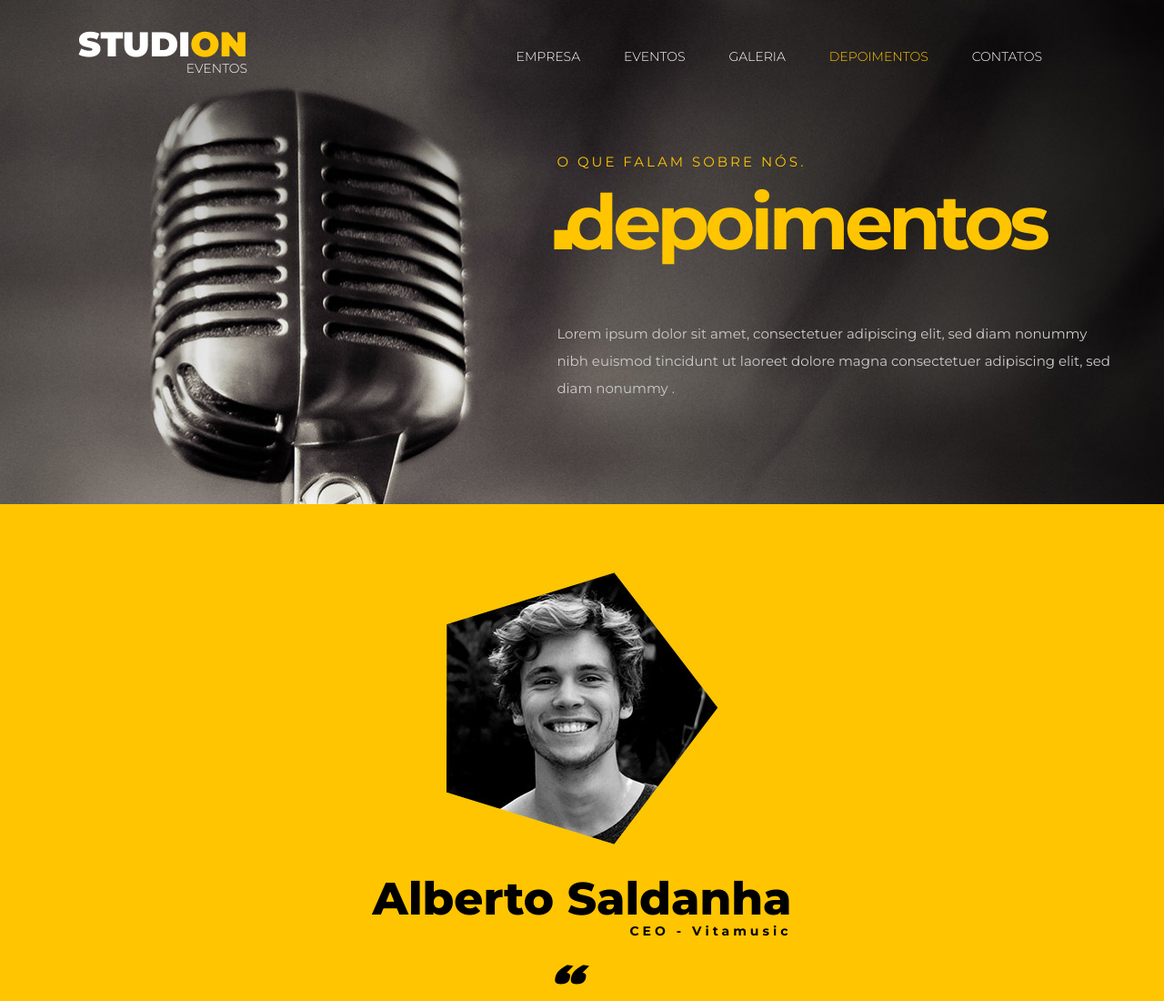
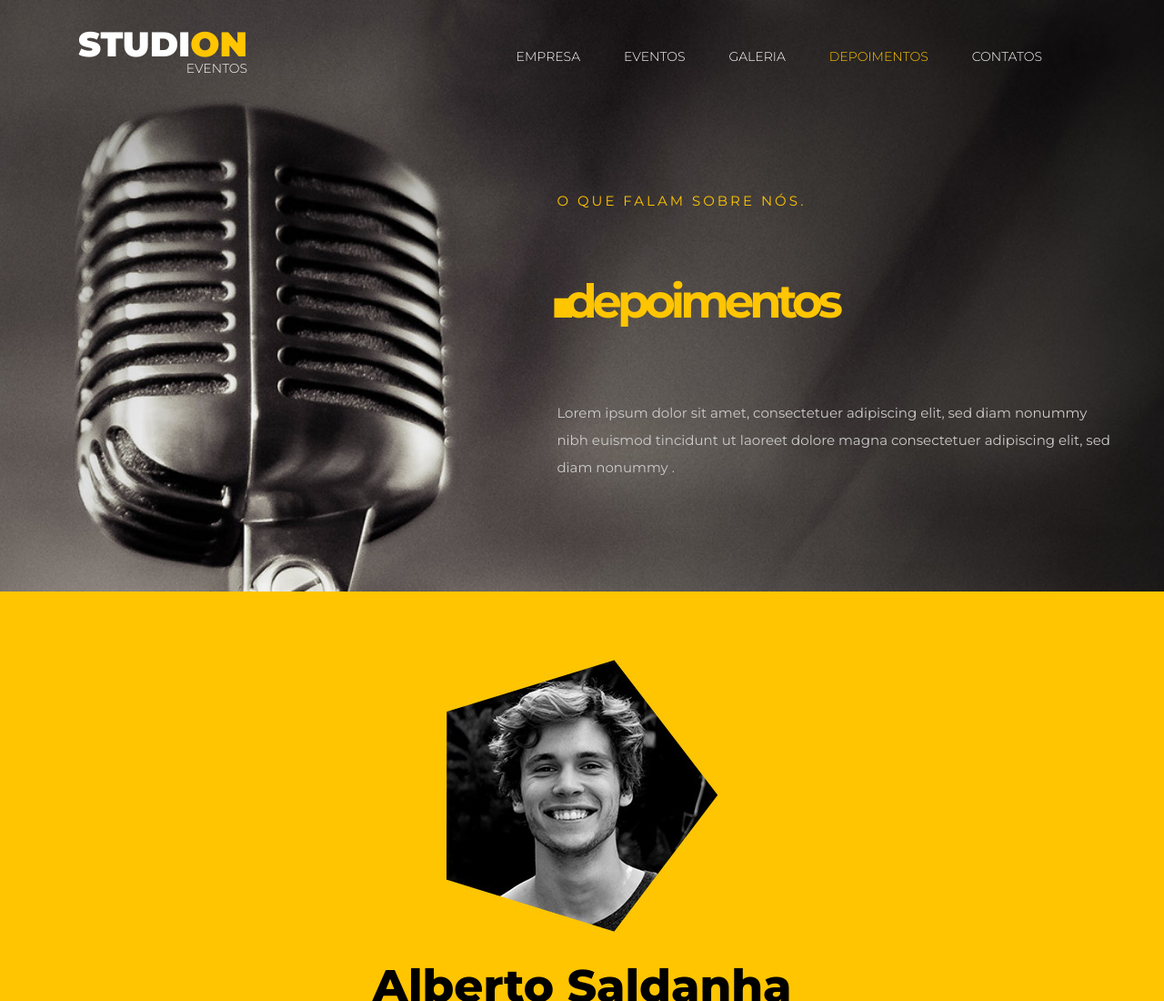
Before and after one commit to OtherVision/studion-project, a website: page src/testimonials.html in a window 1280 px wide. Shown: the top 1100 px of the page at 91% size. Drawn offline with nearby package versions, Linux system fonts and the light colour scheme.

Commit message:
deixando o hero resposivo

```diff
--- a/src/css/_hero.css
+++ b/src/css/_hero.css
@@ -1,6 +1,6 @@
 .hero {
   position: relative;
-  height: 34.625rem;
+  height: 40.625rem;
 }
 
 .hero__background {
@@ -16,23 +16,48 @@
 
 .hero__copy {
   position: absolute;
+  top: 5rem;
+  left: 0.5rem;
+  padding: 7rem 1.875rem;
+}
+
+@media screen and (min-width: 1280px) {
+  .hero__copy {
+    left: unset;
     bottom: 0;
     right: 0;
     width: 54.5vw;
     padding: 7rem 1.875rem;
   }
+}
 
 .hero__copy p {
+  width: 38ch;
+}
+
+@media screen and (min-width: 1280px) {
+  .hero__copy p {
     width: 62ch;
+  }
 }
 
 .hero__copy h2 {
   margin: 0;
   margin-bottom: 3rem;
+
+  font-size: 3.5rem;
+  line-height: 3.5rem;
+  letter-spacing: -0.2rem;
+
+  color: var(--color-primary);
+}
+
+@media screen and (min-width: 1280px) {
+  .hero__copy h2 {
     font-size: 7.5rem;
     line-height: 7.5rem;
     letter-spacing: -0.3125rem;
-  color: var(--color-primary);
+  }
 }
 
 .hero__copy p {
--- a/src/css/_testimonials.css
+++ b/src/css/_testimonials.css
@@ -7,10 +7,8 @@
   line-height: 1.125rem;
 }
 
-.hero__copy__testimonials h2 {
-  font-size: 5.25rem;
-  font-weight: 700;
-  margin-top: -2rem;
+.testimonial__title {
+  font-size: 3.2rem !important;
 }
 
 .hero__copy h2 span {
--- a/src/css/gallery.css
+++ b/src/css/gallery.css
@@ -1,8 +1,3 @@
-#gallery__title {
-  font-size: 7.5rem;
-  letter-spacing: -0.1rem;
-}
-
 .gallery__main {
   background: #000;
 }
--- a/src/testimonials.html
+++ b/src/testimonials.html
@@ -45,9 +45,9 @@
         <div class="hero">
             <img src="./images/depoimentos.jpg" alt="imagem de background" class="hero__background">
             <div class="container hero__container">
-                <div class="hero__copy__testimonials hero__copy">
+                <div class=" hero__copy">
                     <h4>O que falam sobre nós.</h4>
-                    <h2><span>.</span>depoimentos</h2>
+                    <h2 class="testimonial__title"><span>.</span>depoimentos</h2>
                     <p>
                         Lorem ipsum dolor sit amet, consectetuer adipiscing elit, sed diam nonummy nibh euismod tincidunt ut laoreet dolore magna consectetuer adipiscing elit, sed diam nonummy .
                     </p>
```
Also changed, not shown: src/interprise.html (+1 -1 lines). Lines whose indentation alone changed are shown as unchanged.
